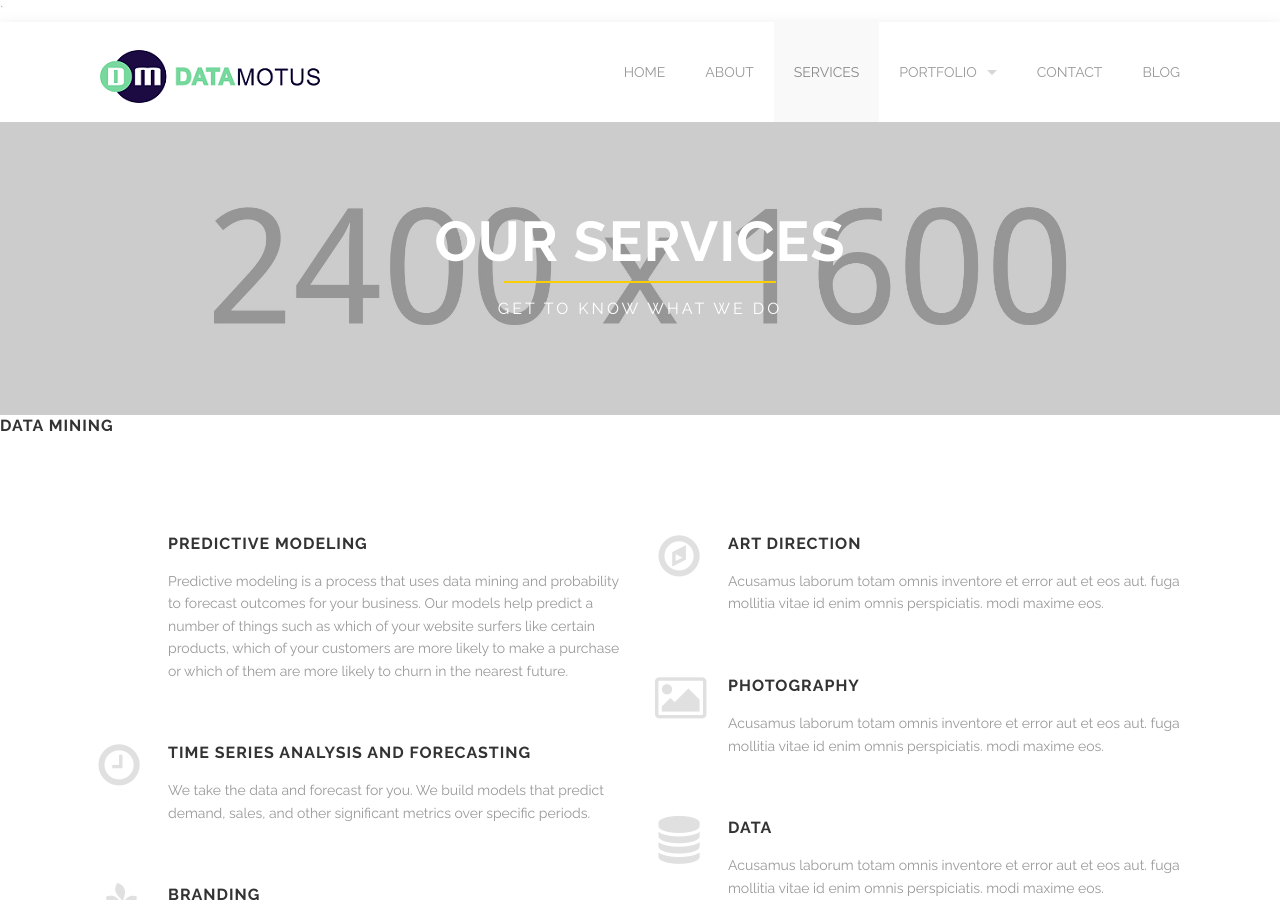
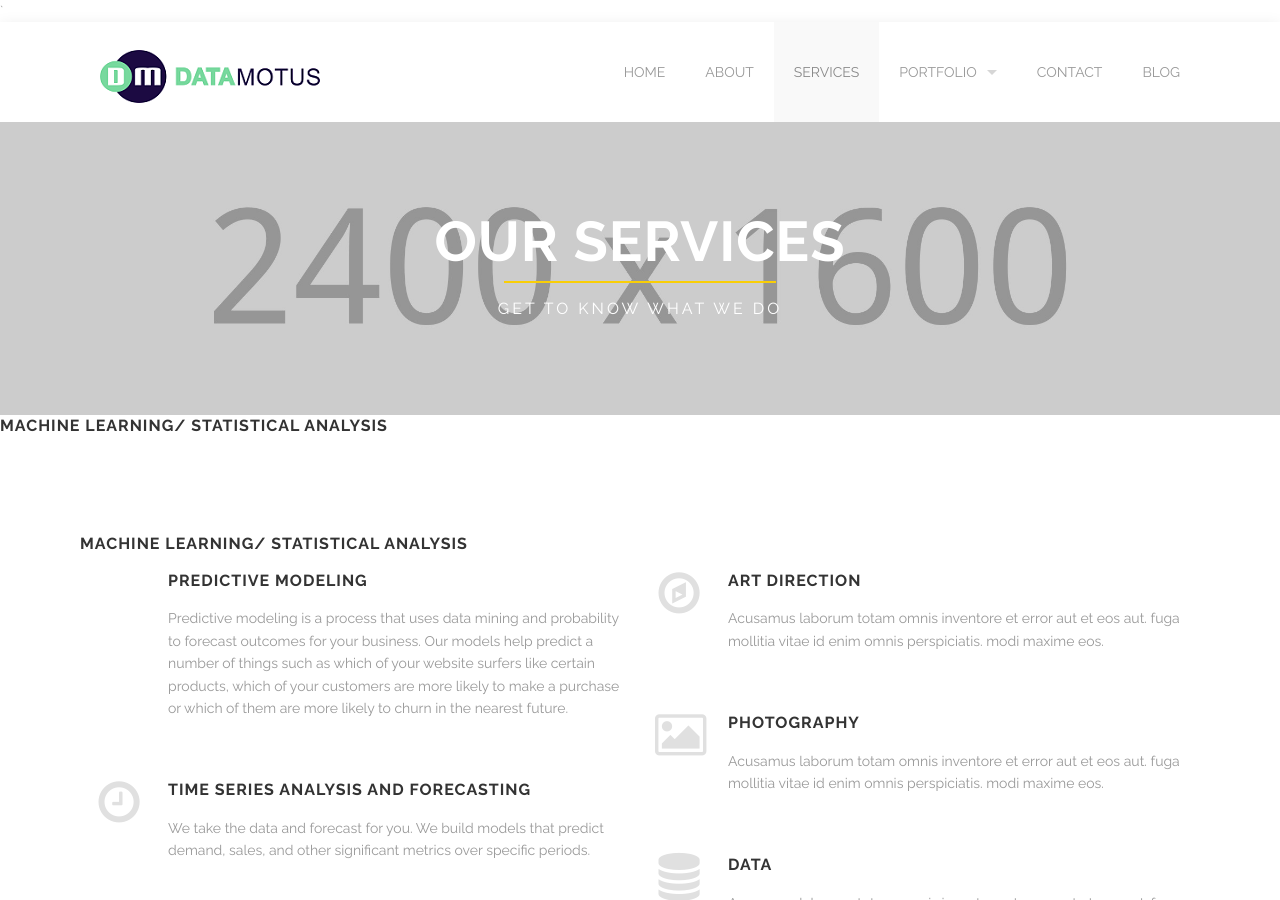
Before and after one commit to Habet/datamotus.github.io, a Jekyll site: the page built from services.html, in a window 1280 px wide and 900 px high. Built offline with Jekyll 4.4.1, drawn with Linux system fonts in a browser that asks for light colours.

Commit message:
Update services.html

```diff
--- a/services.html
+++ b/services.html
@@ -41,9 +41,10 @@ services_right:
   <div class='four spacing'></div>
 </div>
 
-<h3>Data Mining</h3>
+<h3>Machine Learning/ Statistical Analysis</h3>
 <div class='full'>
   <div class='row'>
+  <h3>Machine Learning/ Statistical Analysis</h3>
     <div class='medium-6 columns'>
       {% for service in page.services_left %}
         <div class='fadein mod modIconText' data-delay='{{ 300 | times:forloop.index0 }}'>
```
